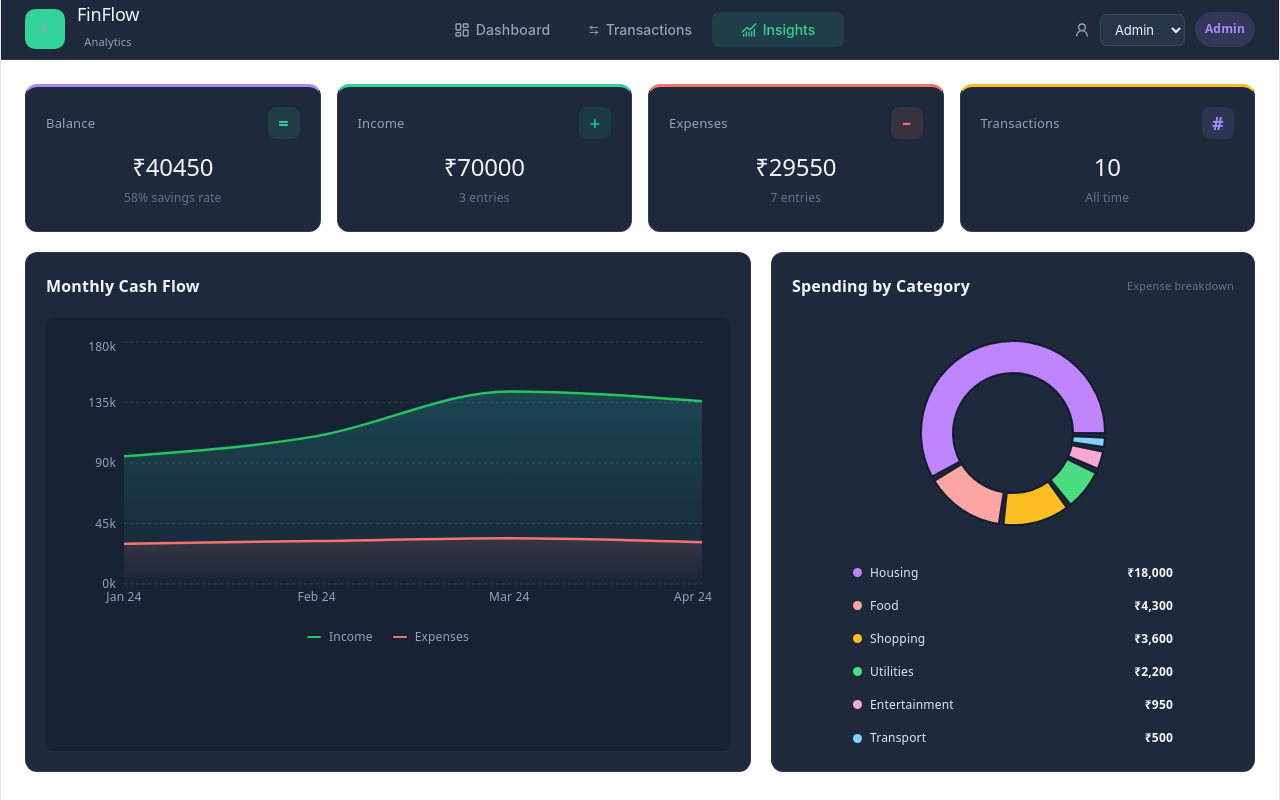
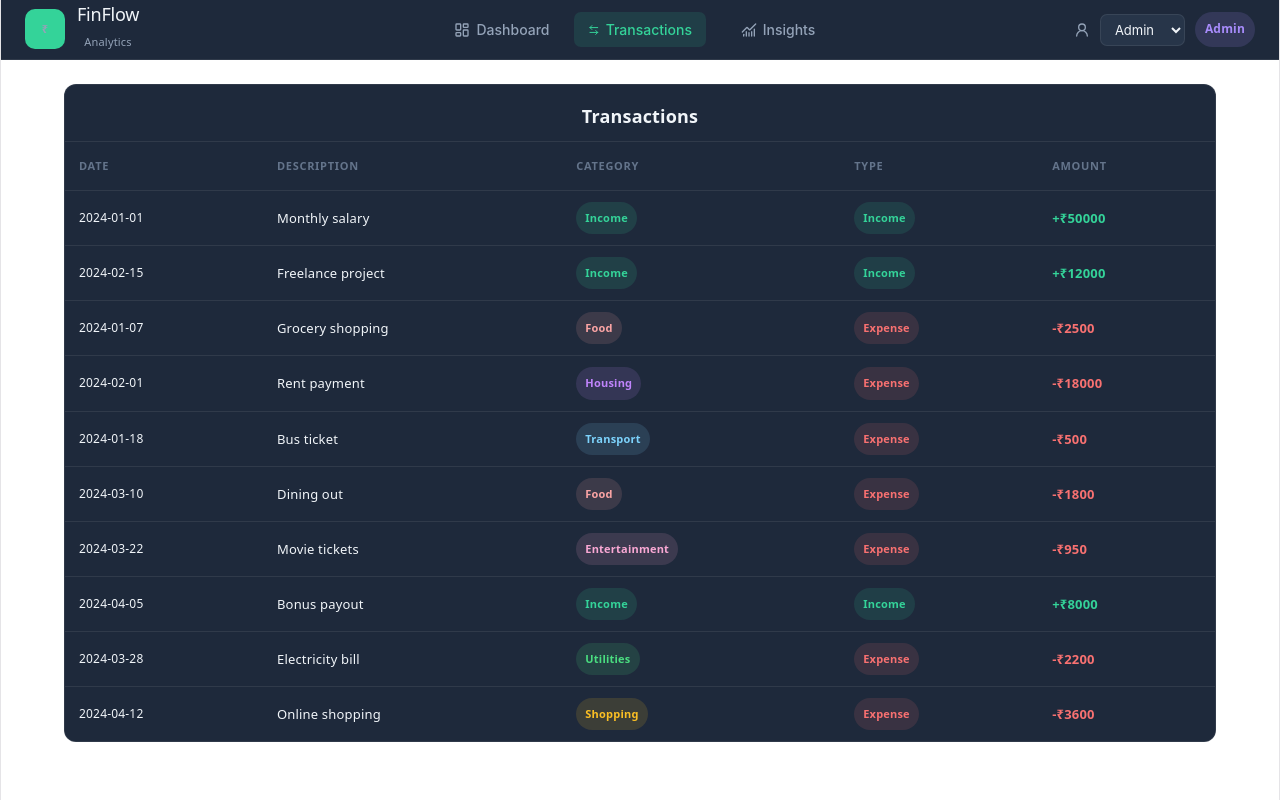
Before and after one commit to ShrutiM8/finflow-analytics, a React (Vite) app in the folder finflow-analytics/: page / in a window 1280 px wide. Both pictures are taken after a click on the button "Transactions". Built offline with nearby package versions, Linux system fonts and the light colour scheme.

Commit message:
Create transaction page

```diff
--- a/finflow-analytics/src/App.jsx
+++ b/finflow-analytics/src/App.jsx
@@ -1,23 +1,22 @@
 import { useState } from 'react'
-import heroImg from './assets/hero.png'
-import reactLogo from './assets/react.svg'
-import viteLogo from './assets/vite.svg'
 import './App.css'
 import './components/component.scss'
 import Dashboad from './components/Dashboard'
 import Navbar from './components/Navbar'
+import Transactions from './components/Transactions'
 import { AppProvider } from './components/AppContext'
+
 function App() {
+  const [activeTab, setActiveTab] = useState('dashboard')
 
   return (
-   <AppProvider>
-    <div>
-      <Navbar/>
-      <Dashboad/>
-    </div>
-   </AppProvider>
-  );
-
+    <AppProvider>
+      <div>
+        <Navbar activeTab={activeTab} onSelectTab={setActiveTab} />
+        {activeTab === 'transactions' ? <Transactions /> : <Dashboad />}
+      </div>
+    </AppProvider>
+  )
 }
 
 export default App
--- a/finflow-analytics/src/components/AppContext.jsx
+++ b/finflow-analytics/src/components/AppContext.jsx
@@ -10,6 +10,7 @@ export function AppProvider({ children }) {
 			category: 'Income',
 			type: 'income',
 			amount: 50000,
+			date: '2024-01-01',
 		},
 		{
 			id: 2,
@@ -17,6 +18,7 @@ export function AppProvider({ children }) {
 			category: 'Income',
 			type: 'income',
 			amount: 12000,
+			date: '2024-02-15',
 		},
 		{
 			id: 3,
@@ -24,6 +26,7 @@ export function AppProvider({ children }) {
 			category: 'Food',
 			type: 'expense',
 			amount: 2500,
+			date: '2024-01-07',
 		},
 		{
 			id: 4,
@@ -31,6 +34,7 @@ export function AppProvider({ children }) {
 			category: 'Housing',
 			type: 'expense',
 			amount: 18000,
+			date: '2024-02-01',
 		},
 		{
 			id: 5,
@@ -38,6 +42,7 @@ export function AppProvider({ children }) {
 			category: 'Transport',
 			type: 'expense',
 			amount: 500,
+			date: '2024-01-18',
 		},
 		{
 			id: 6,
@@ -45,6 +50,7 @@ export function AppProvider({ children }) {
 			category: 'Food',
 			type: 'expense',
 			amount: 1800,
+			date: '2024-03-10',
 		},
 		{
 			id: 7,
@@ -52,6 +58,7 @@ export function AppProvider({ children }) {
 			category: 'Entertainment',
 			type: 'expense',
 			amount: 950,
+			date: '2024-03-22',
 		},
 		{
 			id: 8,
@@ -59,6 +66,7 @@ export function AppProvider({ children }) {
 			category: 'Income',
 			type: 'income',
 			amount: 8000,
+			date: '2024-04-05',
 		},
 		{
 			id: 9,
@@ -66,6 +74,7 @@ export function AppProvider({ children }) {
 			category: 'Utilities',
 			type: 'expense',
 			amount: 2200,
+			date: '2024-03-28',
 		},
 		{
 			id: 10,
@@ -73,6 +82,7 @@ export function AppProvider({ children }) {
 			category: 'Shopping',
 			type: 'expense',
 			amount: 3600,
+			date: '2024-04-12',
 		},
 	]
 
--- a/finflow-analytics/src/components/Navbar.jsx
+++ b/finflow-analytics/src/components/Navbar.jsx
@@ -8,7 +8,7 @@ import {
   X,
 } from "lucide-react";
 
-function Navbar() {
+function Navbar({ activeTab, onSelectTab }) {
   const [role, setRole] = useState("admin");
   const [isMenuOpen, setIsMenuOpen] = useState(false);
 
@@ -28,17 +28,29 @@ function Navbar() {
         className={`nav-tabs${isMenuOpen ? " is-open" : ""}`}
         id="mobile-navigation"
       >
-        <a className="nav-tab" href="#dashboard">
+        <button
+          type="button"
+          className={`nav-tab${activeTab === "dashboard" ? " active" : ""}`}
+          onClick={() => onSelectTab("dashboard")}
+        >
           <LayoutDashboard size={16} aria-hidden="true" />
           <span>Dashboard</span>
-        </a>
+        </button>
 
-        <button className="nav-tab">
+        <button
+          type="button"
+          className={`nav-tab${activeTab === "transactions" ? " active" : ""}`}
+          onClick={() => onSelectTab("transactions")}
+        >
           <ArrowLeftRight size={16} aria-hidden="true" />
           <span>Transactions</span>
         </button>
 
-        <button className="nav-tab active">
+        <button
+          type="button"
+          className={`nav-tab${activeTab === "insights" ? " active" : ""}`}
+          onClick={() => onSelectTab("insights")}
+        >
           <ChartNoAxesCombined size={16} aria-hidden="true" />
           <span>Insights</span>
         </button>
--- /dev/null
+++ b/finflow-analytics/src/components/Transactions.jsx
@@ -0,0 +1,76 @@
+import React, { useContext } from 'react';
+import { AppContext } from './AppContext';
+
+const CATEGORY_COLORS = {
+  Income: '#34d399',
+  Rent: '#e9a8ff',
+  Travel: '#5eead4',
+  Shopping: '#fbbf24',
+  'Food & Dining': '#f472b6',
+  Utilities: '#4ade80',
+  Healthcare: '#60a5fa',
+  Housing: '#c084fc',
+  Transport: '#7dd3fc',
+  Entertainment: '#f9a8d4',
+  Food: '#fca5a5',
+  Other: '#94a3b8',
+};
+
+function Transactions() {
+  const { transactions } = useContext(AppContext);
+
+  return (
+    <div className="transactions-table-wrapper">
+      <div className="transactions-card">
+        <div className="transactions-header">
+          <h3>Transactions</h3>
+        </div>
+
+        <table className="transactions-table">
+          <thead>
+            <tr>
+              <th>Date</th>
+              <th>Description</th>
+              <th>Category</th>
+              <th>Type</th>
+              <th>Amount</th>
+            </tr>
+          </thead>
+          <tbody>
+            {transactions.map((transaction) => {
+              const categoryColor = CATEGORY_COLORS[transaction.category] || '#94a3b8';
+
+              return (
+              <tr key={transaction.id}>
+                <td className="transaction-date">{transaction.date}</td>
+                <td className="transaction-description">{transaction.description}</td>
+                <td>
+                  <span
+                    className="transaction-category"
+                    style={{
+                      color: categoryColor,
+                      backgroundColor: `${categoryColor}22`,
+                    }}
+                  >
+                    {transaction.category}
+                  </span>
+                </td>
+                <td>
+                  <span className={`transaction-type ${transaction.type}`}>
+                    {transaction.type}
+                  </span>
+                </td>
+                <td className={`transaction-amount ${transaction.type}`}>
+                  {transaction.type === 'income' ? '+' : '-'}₹{transaction.amount}
+                </td>
+              </tr>
+              );
+            })}
+          </tbody>
+        </table>
+      </div>
+    </div>
+  );
+}
+
+export default Transactions;
--- a/finflow-analytics/src/components/component.scss
+++ b/finflow-analytics/src/components/component.scss
@@ -480,6 +480,135 @@
 
 
 /* =========================
+   TRANSACTIONS TABLE
+========================= */
+
+.transactions-table-wrapper {
+  width: 100%;
+  max-width: 1200px;
+  flex: 1;
+  margin: 0 auto;
+  box-sizing: border-box;
+  padding: 24px;
+  overflow-x: auto;
+}
+
+.transactions-card {
+  background: #1e293b;
+  border: 1px solid rgba(255, 255, 255, 0.08);
+  border-radius: 12px;
+  overflow: hidden;
+}
+
+.transactions-header {
+  padding: 18px 20px 12px;
+  border-bottom: 1px solid rgba(255, 255, 255, 0.08);
+}
+
+.transactions-header h3 {
+  margin: 0;
+  color: #f1f5f9;
+  font-size: 18px;
+}
+
+.transactions-table {
+  width: 100%;
+  min-width: 760px;
+  border-collapse: collapse;
+  background: #1e293b;
+  font-size: 13px;
+}
+
+.transactions-table th,
+.transactions-table td {
+  padding: 11px 14px;
+  text-align: left;
+  border-bottom: 1px solid rgba(255, 255, 255, 0.08);
+}
+
+.transactions-table th {
+  background: transparent;
+  color: #64748b;
+  font-size: 11px;
+  font-weight: 600;
+  text-align: left;
+  letter-spacing: 0.7px;
+  text-transform: uppercase;
+  white-space: nowrap;
+}
+
+.transactions-table td {
+  color: #f1f5f9;
+  font-size: 13px;
+}
+
+.transactions-table .transaction-date {
+  font-size: 12px;
+}
+
+.transactions-table .transaction-description,
+.transactions-table .transaction-amount {
+  font-size: 13px;
+}
+
+.transactions-table tbody tr:hover {
+  background: rgba(39, 53, 73, 0.7);
+}
+
+.transactions-table tbody tr:last-child td {
+  border-bottom: none;
+}
+
+.transaction-type {
+  display: inline-flex;
+  align-items: center;
+  justify-content: center;
+  padding: 3px 9px;
+  border-radius: 20px;
+  text-transform: capitalize;
+  font-size: 11px;
+  font-weight: 600;
+  white-space: nowrap;
+}
+
+.transaction-category {
+  display: inline-flex;
+  align-items: center;
+  justify-content: center;
+  padding: 3px 9px;
+  border-radius: 20px;
+  font-size: 11px;
+  font-weight: 600;
+  letter-spacing: 0.02em;
+  white-space: nowrap;
+}
+
+.transaction-type.income {
+  background: rgba(52, 211, 153, 0.12);
+  color: #34d399;
+}
+
+.transaction-type.expense {
+  background: rgba(248, 113, 113, 0.12);
+  color: #f87171;
+}
+
+.transaction-amount {
+  text-align: right;
+  font-weight: 700;
+  color: #f1f5f9;
+}
+
+.transaction-amount.income {
+  color: #34d399;
+}
+
+.transaction-amount.expense {
+  color: #f87171;
+}
+
+
+/* =========================
    RESPONSIVE
 ========================= */
 
```
